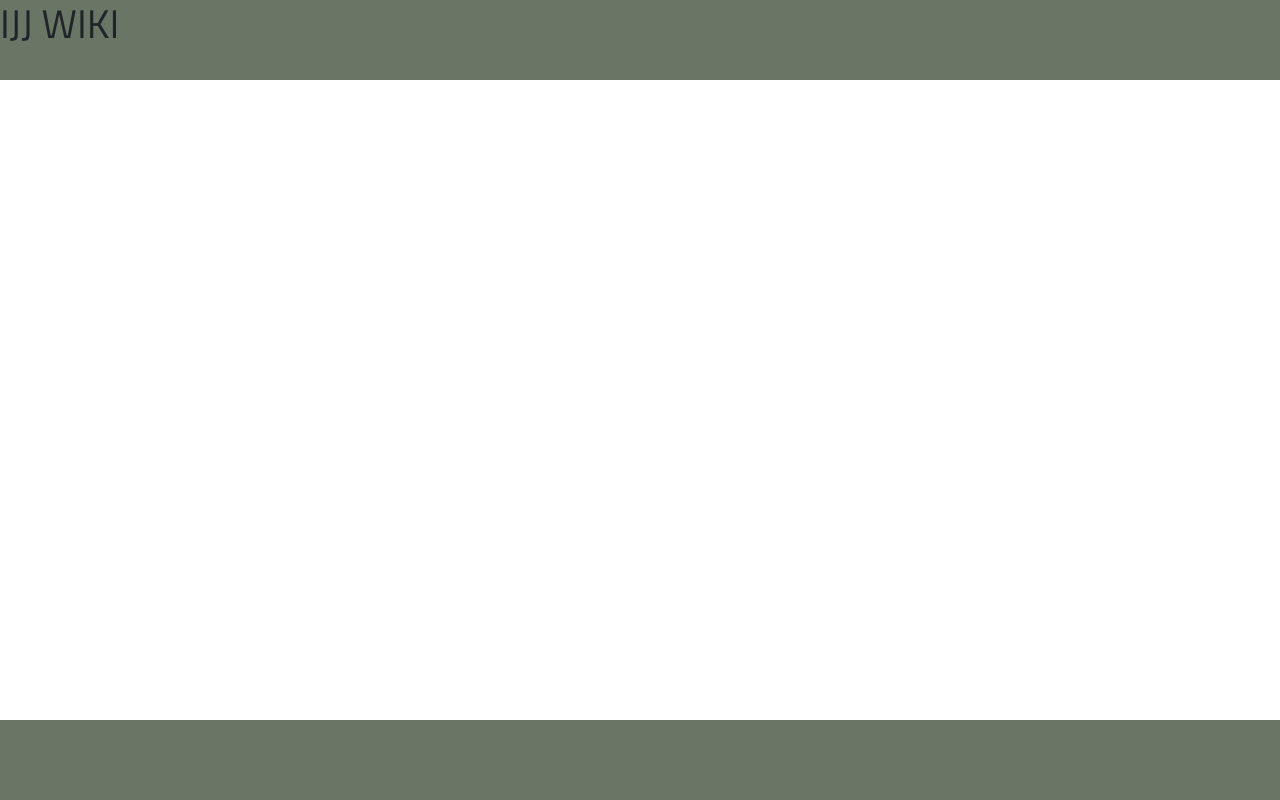
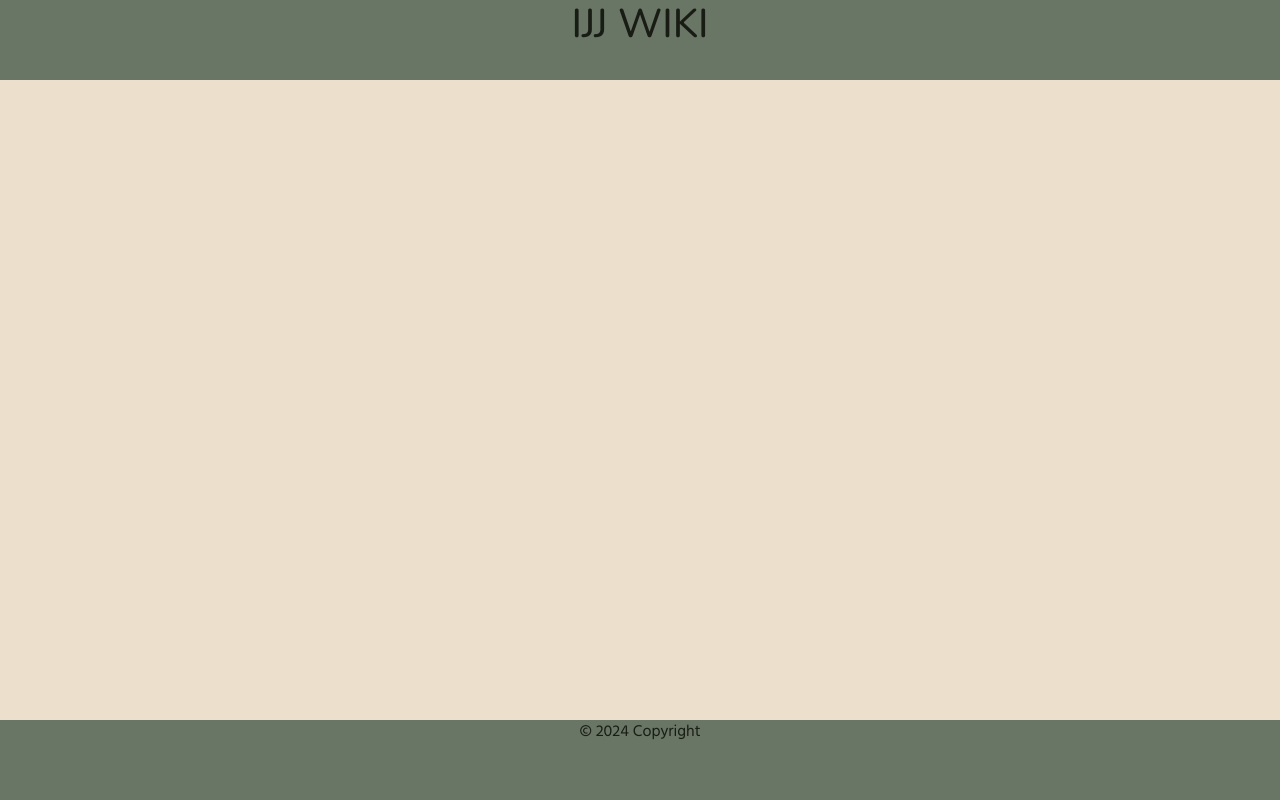
Before and after one commit to vancoder1/ijj-wiki, a plain HTML site: page index.html in a window 1280 px wide. Drawn offline with nearby package versions, Linux system fonts and the light colour scheme.

Commit message:
Fix footer positioning

```diff
--- a/css/style.css
+++ b/css/style.css
@@ -1,26 +1,42 @@
+@import url('https://fonts.googleapis.com/css2?family=Nunito:ital,wght@0,200..1000;1,200..1000&display=swap');
+@import url('https://fonts.googleapis.com/css2?family=Hind:wght@300;400;500;600;700&family=Nunito:ital,wght@0,200..1000;1,200..1000&display=swap');
+
+
 body {
+    font-family: "Hind", sans-serif;
+    font-weight: 400;
+    font-style: normal;
+    background-color: #ECDFCC;
     color: #181C14;
-    background-color: #ECDFCC;
+}
+
+#page-container {
+    position: relative;
+    min-height: 100vh;
 }
 
 header {
-    position: fixed;
+    position: absolute;
+    top: 0;
     height: 80px;
     width: 100%;
     background-color: #697565;
-
 }
 
-.logo {
-    font-family: "Titillium Web", sans-serif;
+#logo {
+    font-family: "Nunito", sans-serif;
     font-weight: 600;
     font-style: normal;
+    display: flex;
+    justify-content: center;
+    align-items: center;
 }
 
 footer {
-    position: fixed;
+    position: absolute;
+    bottom: 0;
     height: 80px;
     width: 100%;
-    bottom: 0;
+    text-align: center;
     background-color: #697565;
 }
--- a/index.html
+++ b/index.html
@@ -3,23 +3,21 @@
 <head>
     <meta charset="UTF-8">
     <meta name="viewport" content="width=device-width, initial-scale=1.0">
-    <link rel="stylesheet" href="css/style.css"/>
+    <title>IJJ Wiki</title>
 
     <link href="https://cdn.jsdelivr.net/npm/bootstrap@5.3.3/dist/css/bootstrap.min.css" rel="stylesheet" integrity="sha384-QWTKZyjpPEjISv5WaRU9OFeRpok6YctnYmDr5pNlyT2bRjXh0JMhjY6hW+ALEwIH" crossorigin="anonymous">
     <script src="https://cdn.jsdelivr.net/npm/bootstrap@5.3.3/dist/js/bootstrap.bundle.min.js" integrity="sha384-YvpcrYf0tY3lHB60NNkmXc5s9fDVZLESaAA55NDzOxhy9GkcIdslK1eN7N6jIeHz" crossorigin="anonymous"></script>
-
-    <link rel="preconnect" href="https://fonts.googleapis.com">
-    <link rel="preconnect" href="https://fonts.gstatic.com" crossorigin>
-    <link href="https://fonts.googleapis.com/css2?family=Titillium+Web:ital,wght@0,200;0,300;0,400;0,600;0,700;0,900;1,200;1,300;1,400;1,600;1,700&display=swap" rel="stylesheet">
-    <title>IJJ Wiki</title>
+    <link rel="stylesheet" href="css/style.css"/>
 </head>
 <body>
-    <header>
-        <div class="logo">
-            <h1>IJJ WIKI</h1>
-        </div>
-    </header>
-    <main></main>
-    <footer></footer>
+    <div id="page-container">
+        <header>
+            <div id="logo">
+                <h1>IJJ WIKI</h1>
+            </div>
+        </header>
+        <main></main>
+        <footer>&copy; 2024 Copyright</footer>
+    </div>
 </body>
 </html>
```
